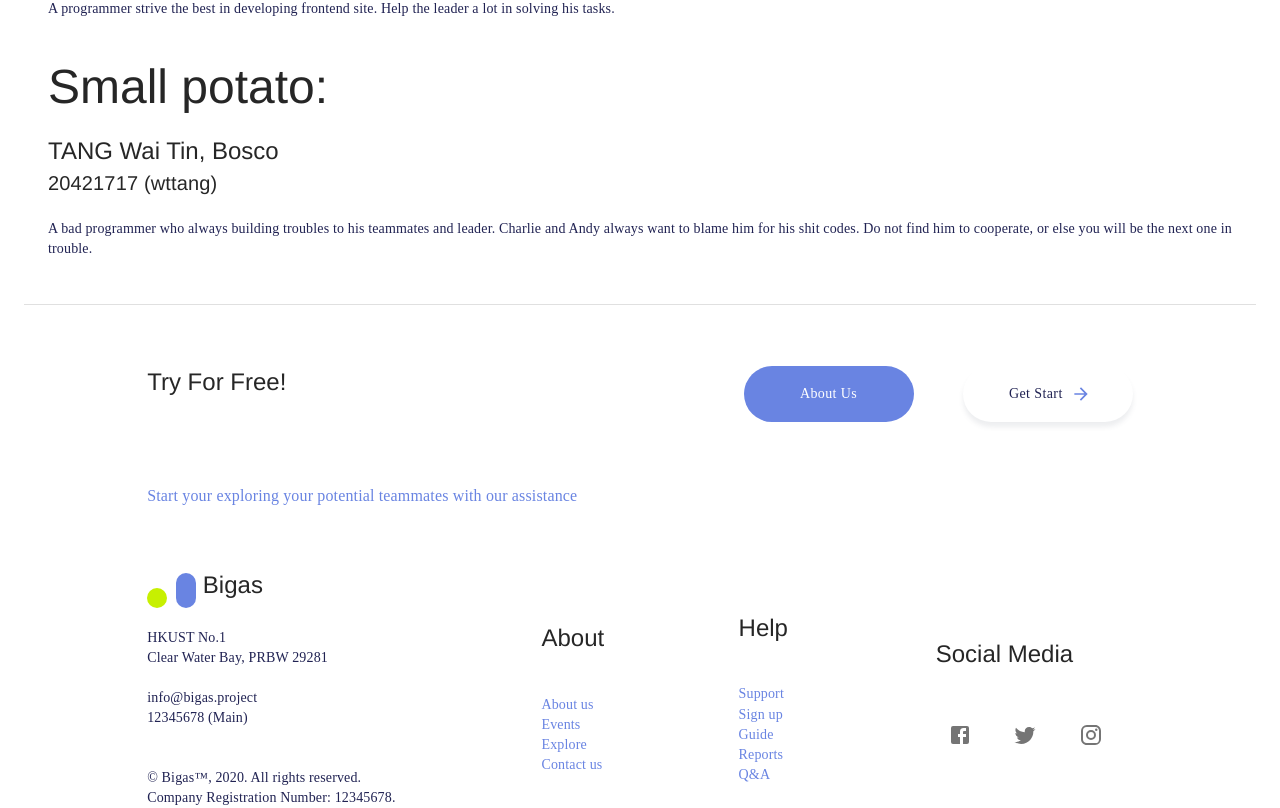
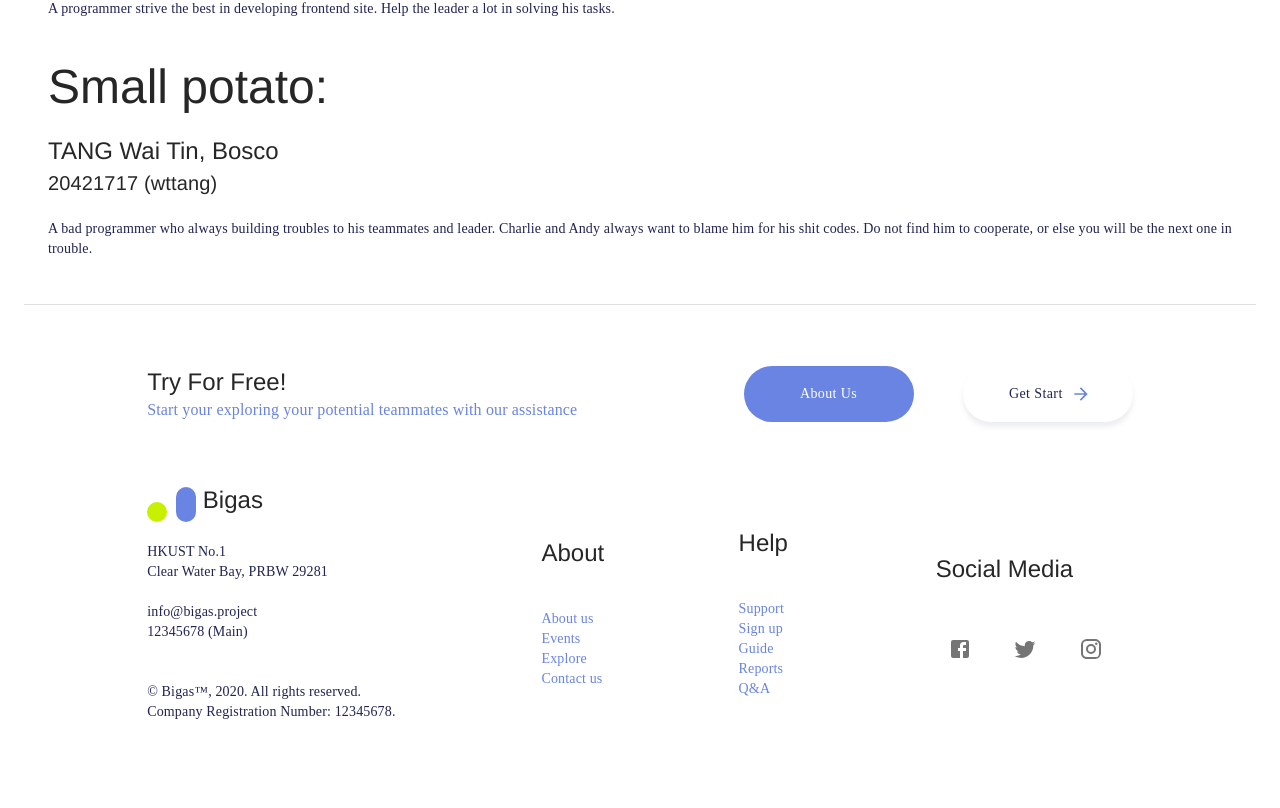
Before and after one commit to BoscoTin/COMP4021-Frontend, a Next.js app: page /about in a window 1280 px wide. Shown: the part 883-1691 px from the top of the page. After the commit the page ends 1605 px from the top, so only its background shows below. Built offline with nearby package versions, Linux system fonts and the light colour scheme.

Commit message:
update the padding style in main page

```diff
--- a/src/components/Layout/public/Footer.js
+++ b/src/components/Layout/public/Footer.js
@@ -18,7 +18,12 @@ export default function (props) {
   return (
     <div>
         <div className={classes.footTitle}>
+          <Box>
             <Typography variant="h5">Try For Free!</Typography>
+            <Typography color="primary" >
+              Start your exploring your potential teammates with our assistance
+            </Typography>
+          </Box>
           <div className={classes.space} />
           <Button
             className={clsx(classes.footButton, classes.footButtonStyle1)}
@@ -40,11 +45,6 @@ export default function (props) {
             Get Start
           </Button>
         </div>
-
-      <Typography color="primary" className={classes.footTitle}>
-        Start your exploring your potential teammates with our assistance
-      </Typography>
-
 
       <div className={classes.footer} >
           <br />
@@ -79,11 +79,11 @@ export default function (props) {
               About us
             </Typography>
             <br />
-          <Typography variant="body2" component={Link} href="">
+            <Typography variant="body2" component={Link} href="#events">
               Events
             </Typography>
             <br />
-          <Typography variant="body2" component={Link} href="">
+            <Typography variant="body2" component={Link} href="#explore">
               Explore
             </Typography>
             <br />
@@ -134,6 +134,7 @@ export default function (props) {
           </Grid>
         </div>
       </div>
+
     </div>
   );
 }
```
Also changed, not shown: src/styles/PublicAppBar.js (line endings or trailing spaces). Lines whose indentation alone changed are shown as unchanged.
